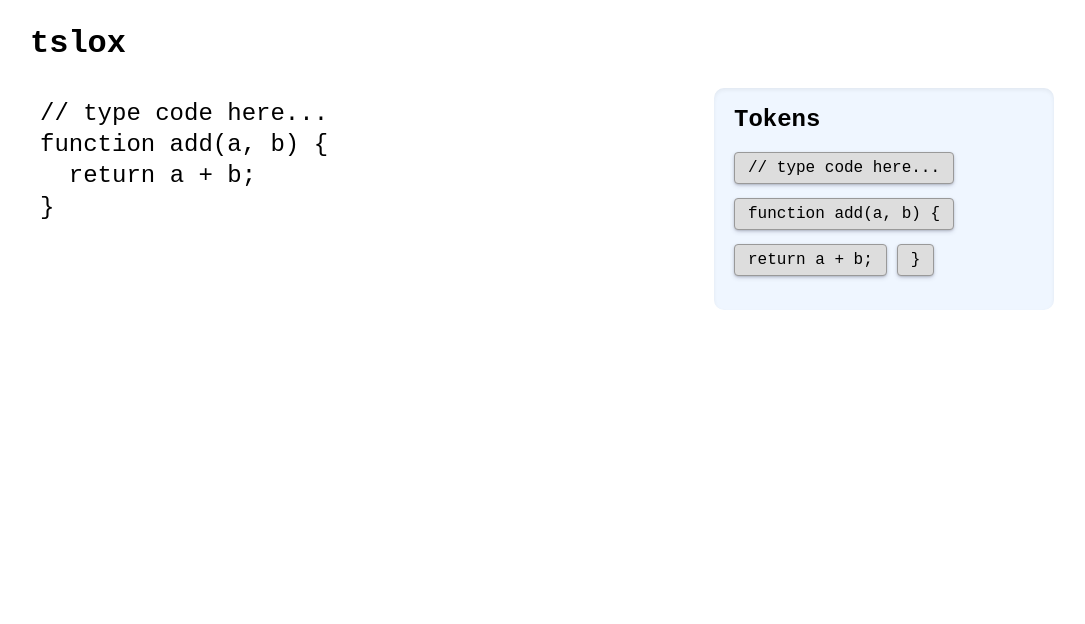
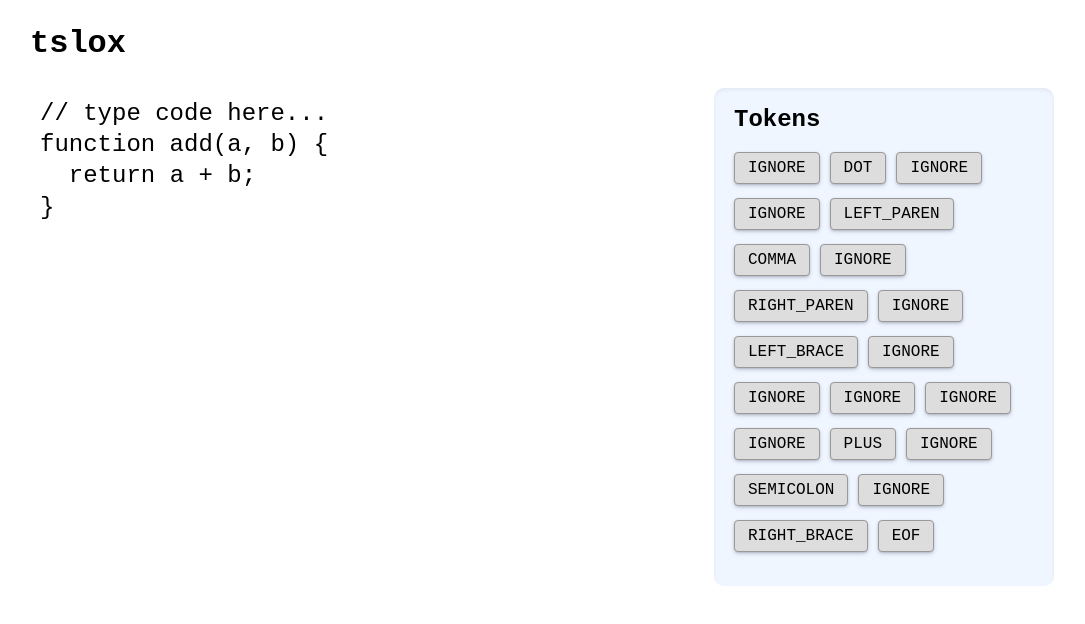
Before and after one commit to pringshia/tslox, a React (Vite) app: page / in a window 1280 px wide. Shown: the top 624 px of the page, without its empty margins (98-1183 px from the left). Built offline with nearby package versions, Linux system fonts and the light colour scheme.

Commit message:
Flesh out the parser

```diff
--- a/test-bench/App.tsx
+++ b/test-bench/App.tsx
@@ -35,8 +35,10 @@ function App() {
         />
         <div className="panel">
           <h2>Tokens</h2>
-          {lexer(code).map((tokens) => (
-            <span className="lexed-token">{tokens.lexeme}</span>
+          {lexer.getTokens(code).result.map((tokens) => (
+            <span className="lexed-token" title={tokens.lexeme}>
+              {tokens.type}
+            </span>
           ))}
         </div>
       </div>
--- /dev/null
+++ b/tslox/base.ts
@@ -0,0 +1,6 @@
+import { Error } from "./error";
+
+export type Response<T> = {
+  result: T;
+  errors?: Error[];
+};
--- /dev/null
+++ b/tslox/error.ts
@@ -0,0 +1,11 @@
+export type Error = {
+  line: number;
+  where: string;
+  message: string;
+};
+
+export const ConsoleReporter = {
+  report(err: Error) {
+    console.error(err);
+  },
+};
--- a/tslox/lexer.ts
+++ b/tslox/lexer.ts
@@ -1,13 +1,157 @@
-type Token = {
-  lexeme: string;
-  literal?: string;
-  line: number;
-};
+import { Error } from "./error";
+import { Token, TokenType, newToken } from "./tokens";
+import { Response } from "./base";
+import { match } from "ts-pattern";
 
-export function lexer(source: string): Token[] {
-  // TODO: replace super naïve placeholder implementation below
-  return source.split("\n").map((token) => ({
-    lexeme: token,
-    line: 0,
-  }));
+class Scanner {
+  source: string;
+  start: number = 0;
+  current: number = 0;
+  line: number = 0;
+
+  constructor(source: string) {
+    this.source = source;
+  }
+
+  isAtEnd(): boolean {
+    return this.current >= this.source.length;
+  }
+
+  startLexeme(): void {
+    this.start = this.current;
+  }
+  currentLexeme(): string {
+    return this.source.substring(this.start, this.current);
+  }
+  advance(): string {
+    return this.source.charAt(this.current++);
+  }
+  advanceIf(expectedChar: string): boolean {
+    if (this.isAtEnd()) return false;
+    if (this.source.charAt(this.current) !== expectedChar) return false;
+
+    this.current++;
+    return true;
+  }
+  peek(): string {
+    return this.source.charAt(this.current + 1);
+  }
+  newLine() {
+    this.line++;
+  }
+  getLine() {
+    return this.line;
+  }
 }
+
+export function getTokens(source: string): Response<Token[]> {
+  let tokens: Token[] = [];
+  let errors: Error[] = [];
+  const scanner = new Scanner(source);
+
+  function createToken(type: TokenType, literal: any = null) {
+    return {
+      type,
+      lexeme: scanner.currentLexeme(),
+      literal,
+      line: scanner.getLine(),
+    };
+  }
+
+  while (!scanner.isAtEnd()) {
+    scanner.startLexeme();
+    const c = scanner.advance();
+    console.log("categorizing: ", c);
+    const token = match(c)
+      .with("(", () => createToken(TokenType.LEFT_PAREN))
+      .with(")", () => createToken(TokenType.RIGHT_PAREN))
+      .with("{", () => createToken(TokenType.LEFT_BRACE))
+      .with("}", () => createToken(TokenType.RIGHT_BRACE))
+      .with(",", () => createToken(TokenType.COMMA))
+      .with(".", () => createToken(TokenType.DOT))
+      .with("-", () => createToken(TokenType.MINUS))
+      .with("+", () => createToken(TokenType.PLUS))
+      .with(";", () => createToken(TokenType.SEMICOLON))
+      .with("*", () => createToken(TokenType.STAR))
+      .with("!", () =>
+        createToken(
+          scanner.advanceIf("=") ? TokenType.BANG_EQUAL : TokenType.BANG
+        )
+      )
+      .with("=", () =>
+        createToken(
+          scanner.advanceIf("=") ? TokenType.EQUAL_EQUAL : TokenType.EQUAL
+        )
+      )
+      .with("<", () =>
+        createToken(
+          scanner.advanceIf("=") ? TokenType.LESS_EQUAL : TokenType.LESS
+        )
+      )
+      .with(">", () =>
+        createToken(
+          scanner.advanceIf("=") ? TokenType.GREATER_EQUAL : TokenType.GREATER
+        )
+      )
+      .with("/", () => {
+        if (scanner.advanceIf("/")) {
+          console.log("line comment detected");
+          // Read comment strings until the end of the line
+          while (scanner.peek() !== "\n" && !scanner.isAtEnd()) {
+            console.log(scanner.peek());
+            scanner.advance();
+          }
+          console.log("line comment finished, next char is" + scanner.peek());
+          return createToken(TokenType.IGNORE);
+        } else {
+          return createToken(TokenType.SLASH);
+        }
+      })
+      .with('"', () => {
+        while (scanner.peek() !== '"' && !scanner.isAtEnd()) {
+          if (scanner.peek() === "\n") {
+            scanner.newLine();
+          }
+        }
+        if (scanner.isAtEnd()) {
+          return createToken(TokenType.INVALID, "Unterminated string.");
+        }
+        // Grab the closing quote
+        scanner.advance();
+
+        return createToken(
+          TokenType.STRING,
+          scanner.currentLexeme().slice(1, -1) // shave off the surrounding quotes
+        );
+      })
+      .with(" ", () => createToken(TokenType.IGNORE))
+      .with("\r", () => createToken(TokenType.IGNORE))
+      .with("\t", () => createToken(TokenType.IGNORE))
+      .with("\n", () => {
+        scanner.newLine();
+        return createToken(TokenType.IGNORE);
+      })
+      .otherwise(() =>
+        createToken(
+          TokenType.INVALID,
+          `Unexpected character ${scanner.currentLexeme()}.`
+        )
+      );
+
+    if (token.type === TokenType.INVALID) {
+      errors.push({
+        line: token.line,
+        where: "",
+        message: token.literal,
+      });
+    } else {
+      tokens.push(token);
+    }
+  }
+  tokens.push(newToken(TokenType.EOF, "", null, scanner.getLine()));
+
+  return {
+    result: tokens, //.filter((token) => token.type !== TokenType.IGNORE),
+    errors: errors,
+  };
+}
--- a/tslox/main.ts
+++ b/tslox/main.ts
@@ -1,3 +1,13 @@
-import { lexer } from "./lexer";
+import * as lexer from "./lexer";
+import { ConsoleReporter } from "./error";
 
-export { lexer };
+function execute(source: string, onError = ConsoleReporter.report) {
+  let hasError = false;
+
+  const { result: tokens, errors: lexErrors } = lexer.getTokens(source);
+  if (lexErrors) {
+    hasError = true;
+  }
+}
+
+export { lexer, execute };
--- /dev/null
+++ b/tslox/tokens.ts
@@ -0,0 +1,81 @@
+export type Token = {
+  type: TokenType;
+  lexeme: string;
+  literal: any;
+  line: number;
+};
+
+export enum TokenType {
+  // Note: By default, Typescript enums implicity get assigned autoincrementing numbers.
+  // The way this gets typed, means that we can provide any number to a function taking the enum as parameter.
+  // This isn't the case for enum with string values, which is why we choose to assign string values below.
+  // This approach allows the enum to work with the `.exhaustive()` method in the `ts-pattern` library.
+  //
+  // References:
+  // https://github.com/microsoft/TypeScript/issues/46562
+  // https://github.com/gvergnaud/ts-pattern/issues/58
+
+  // Always one character tokens:
+  LEFT_PAREN = "LEFT_PAREN",
+  RIGHT_PAREN = "RIGHT_PAREN",
+  LEFT_BRACE = "LEFT_BRACE",
+  RIGHT_BRACE = "RIGHT_BRACE",
+  COMMA = "COMMA",
+  DOT = "DOT",
+  MINUS = "MINUS",
+  PLUS = "PLUS",
+  SEMICOLON = "SEMICOLON",
+  SLASH = "SLASH",
+  STAR = "STAR",
+
+  // // Potentially one or two character tokens:
+  BANG = "BANG",
+  BANG_EQUAL = "BANG_EQUAL",
+  EQUAL = "EQUAL",
+  EQUAL_EQUAL = "EQUAL_EQUAL",
+  GREATER = "GREATER",
+  GREATER_EQUAL = "GREATER_EQUAL",
+  LESS = "LESS",
+  LESS_EQUAL = "LESS_EQUAL",
+
+  // // Literals:
+  IDENTIFIER = "IDENTIFIER",
+  STRING = "STRING",
+  NUMBER = "NUMBER",
+
+  // // Keywords:
+  AND = "AND",
+  CLASS = "CLASS",
+  ELSE = "ELSE",
+  FALSE = "FALSE",
+  FUN = "FUN",
+  FOR = "FOR",
+  IF = "IF",
+  NIL = "NIL",
+  OR = "OR",
+  PRINT = "PRINT",
+  RETURN = "RETURN",
+  SUPER = "SUPER",
+  THIS = "THIS",
+  TRUE = "TRUE",
+  VAR = "VAR",
+  WHILE = "WHILE",
+
+  EOF = "EOF",
+  IGNORE = "IGNORE",
+  INVALID = "INVALID",
+}
+
+export function newToken(
+  type: TokenType,
+  lexeme: string,
+  literal: any,
+  line: number
+): Token {
+  return {
+    type,
+    lexeme,
+    literal,
+    line,
+  };
+}
```
Also changed, not shown: vite-testbench.config.ts (renamed from vite-webapp.config.ts).
